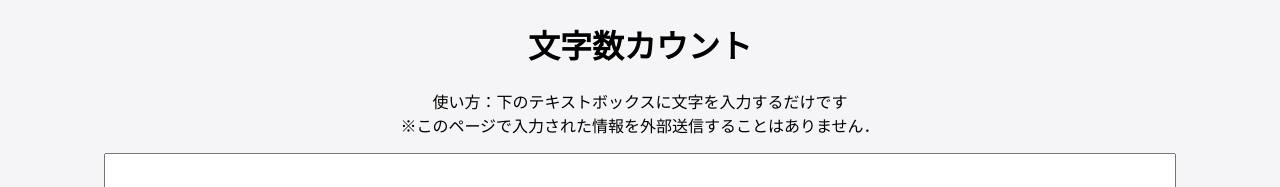
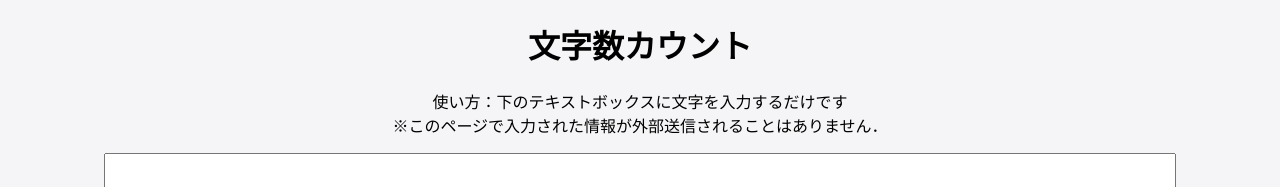
Before and after one commit to Choco2807/character_counter, a plain HTML site: page docs/index.html in a window 1280 px wide. Shown: the top 187 px of the page. Drawn offline with nearby package versions, Linux system fonts and the light colour scheme.

Commit message:
Update index.html (v1.3)

```diff
--- a/docs/index.html
+++ b/docs/index.html
@@ -26,7 +26,7 @@
   <body>
     <header>
         <h1>文字数カウント</h1>
-        <p>使い方：下のテキストボックスに文字を入力するだけです<br>※このページで入力された情報を外部送信することはありません．</p>
+        <p>使い方：下のテキストボックスに文字を入力するだけです<br>※このページで入力された情報が外部送信されることはありません．</p>
     </header>
     <main>
         <div>
```
